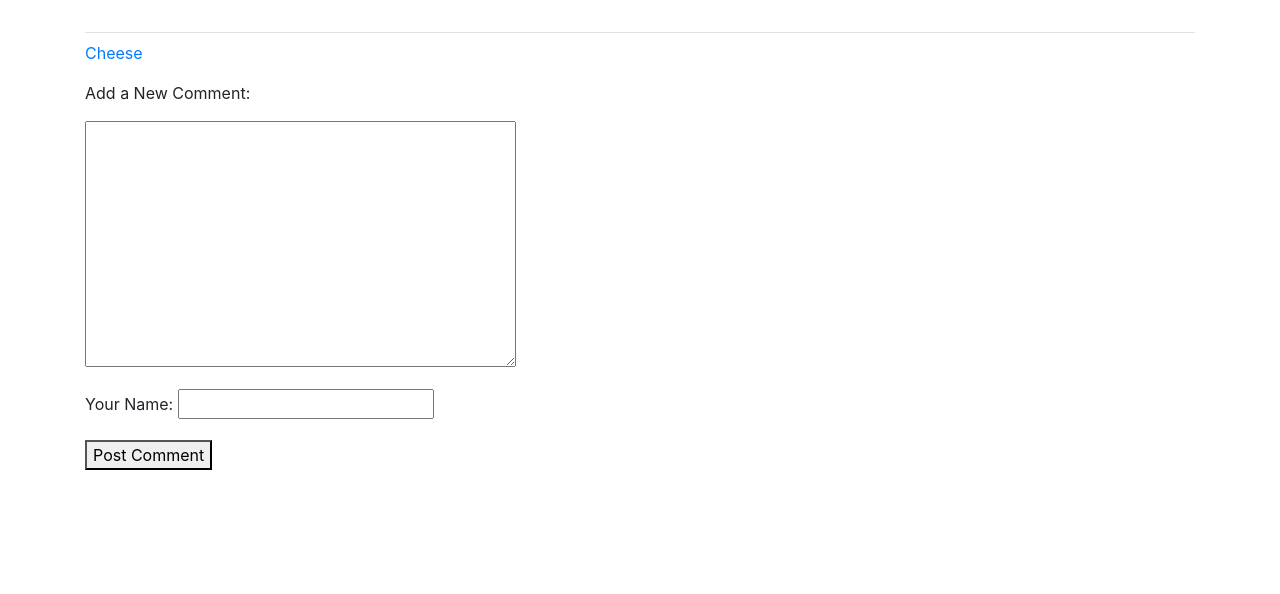
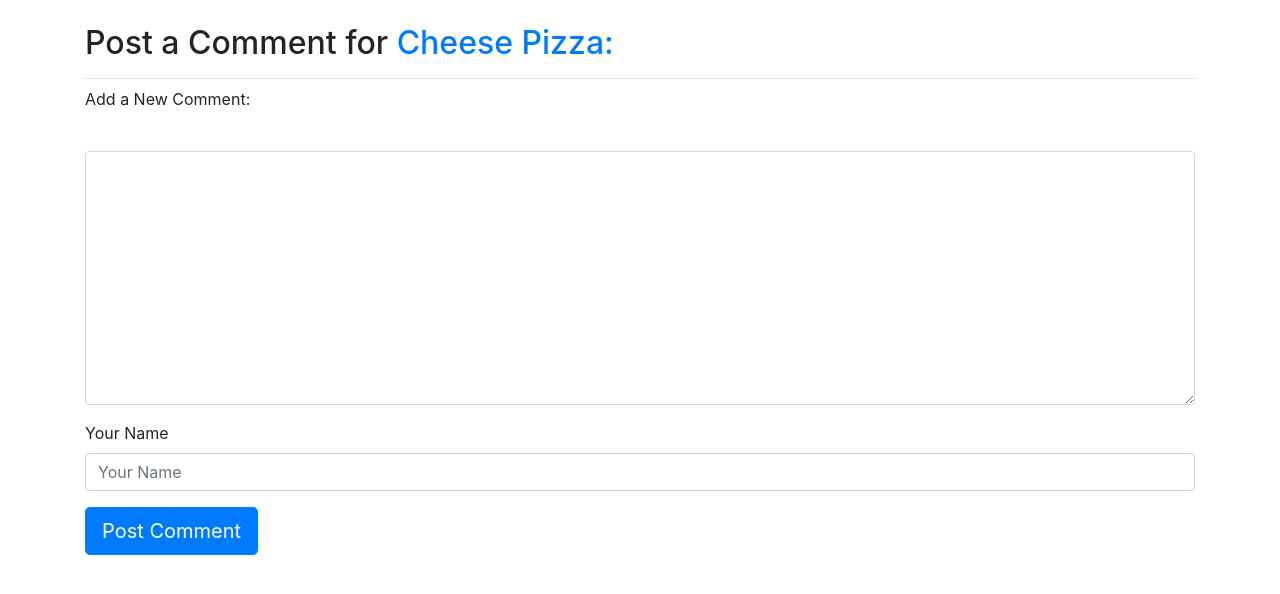
Before and after one commit to jvj11219/Pizzeria_Project, a Django app: page /new_comment/3/ in a window 1280 px wide. Shown: the part 58-652 px from the top of the page. Run offline with Django 3.2, Linux system fonts and the light colour scheme; data comes from the database, SQL or seed files in the repository; both versions use the stored data as it was after the commit; some libraries are stand-ins or nearby versions.

Commit message:
Stylize comment form

```diff
--- a/pizzeria_app/templates/pizzeria_app/new_comment.html
+++ b/pizzeria_app/templates/pizzeria_app/new_comment.html
@@ -1,15 +1,21 @@
 {% extends "pizzeria_app/base.html" %}
+
+    {% load bootstrap4 %}
+
+    {% block page_header %}
+        <h2>Post a Comment for <a href="{% url 'pizzeria_app:pizza' pizza.id %}">{{ pizza }} Pizza:</a></h2>
+    {% endblock page_header %}
 
     {% block content %}
 
-    <p><a href="{% url 'pizzeria_app:pizza' pizza.id %}">{{ pizza }}</a></p>
-
     <p>Add a New Comment:</p>
 
-    <form action="{% url 'pizzeria_app:new_comment' pizza.id %}" method='POST'>
+    <form action="{% url 'pizzeria_app:new_comment' pizza.id %}" method='POST' class="form">
         {% csrf_token %}
-        {{ form.as_p }}
-        <button name="submit">Post Comment</button>
+        {% bootstrap_form form %}
+        {% buttons %}
+            <button class="btn btn-lg btn-primary" name="submit">Post Comment</button>
+        {% endbuttons %}
     </form>
 
     {% endblock content %}
```
Also changed, not shown: db.sqlite3.
